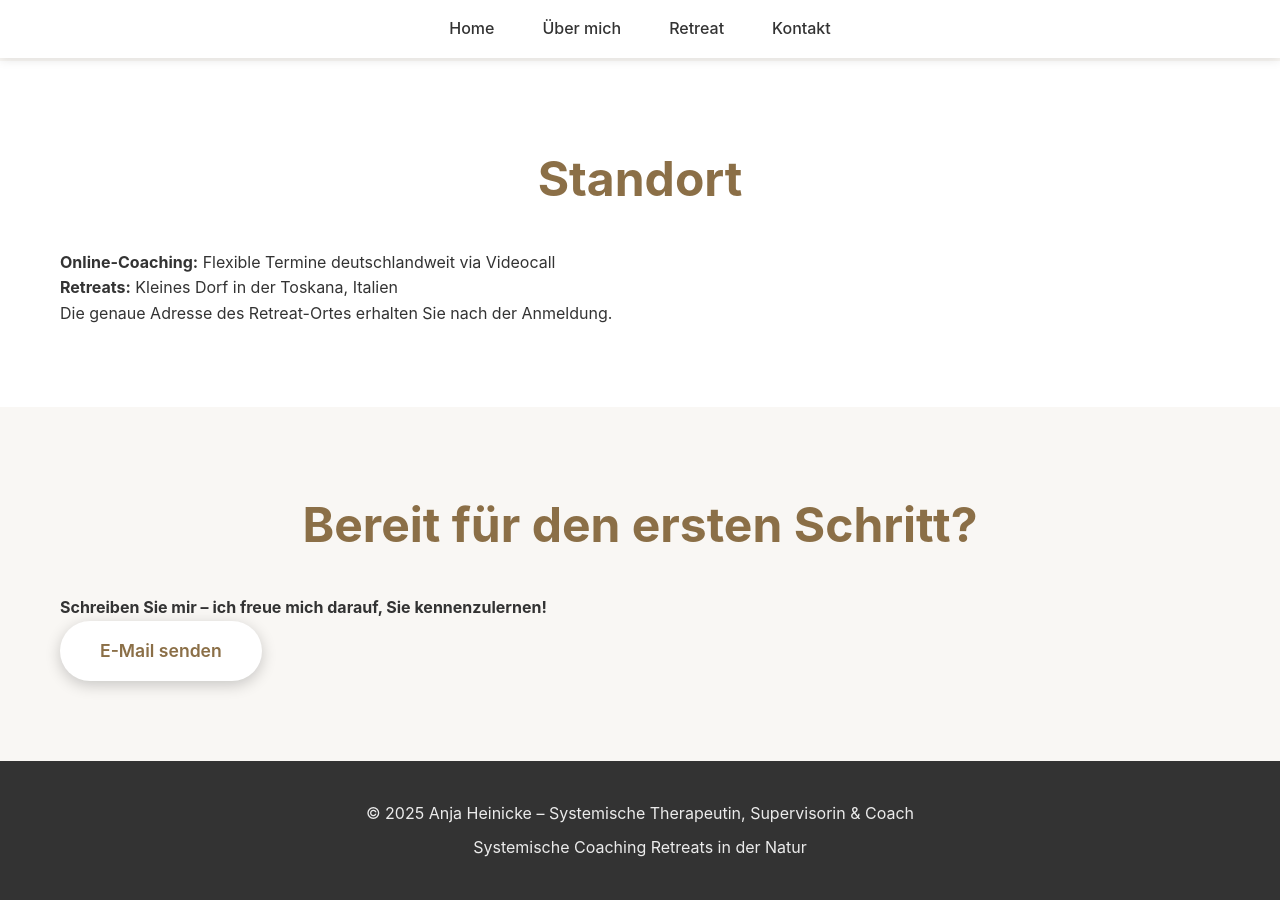
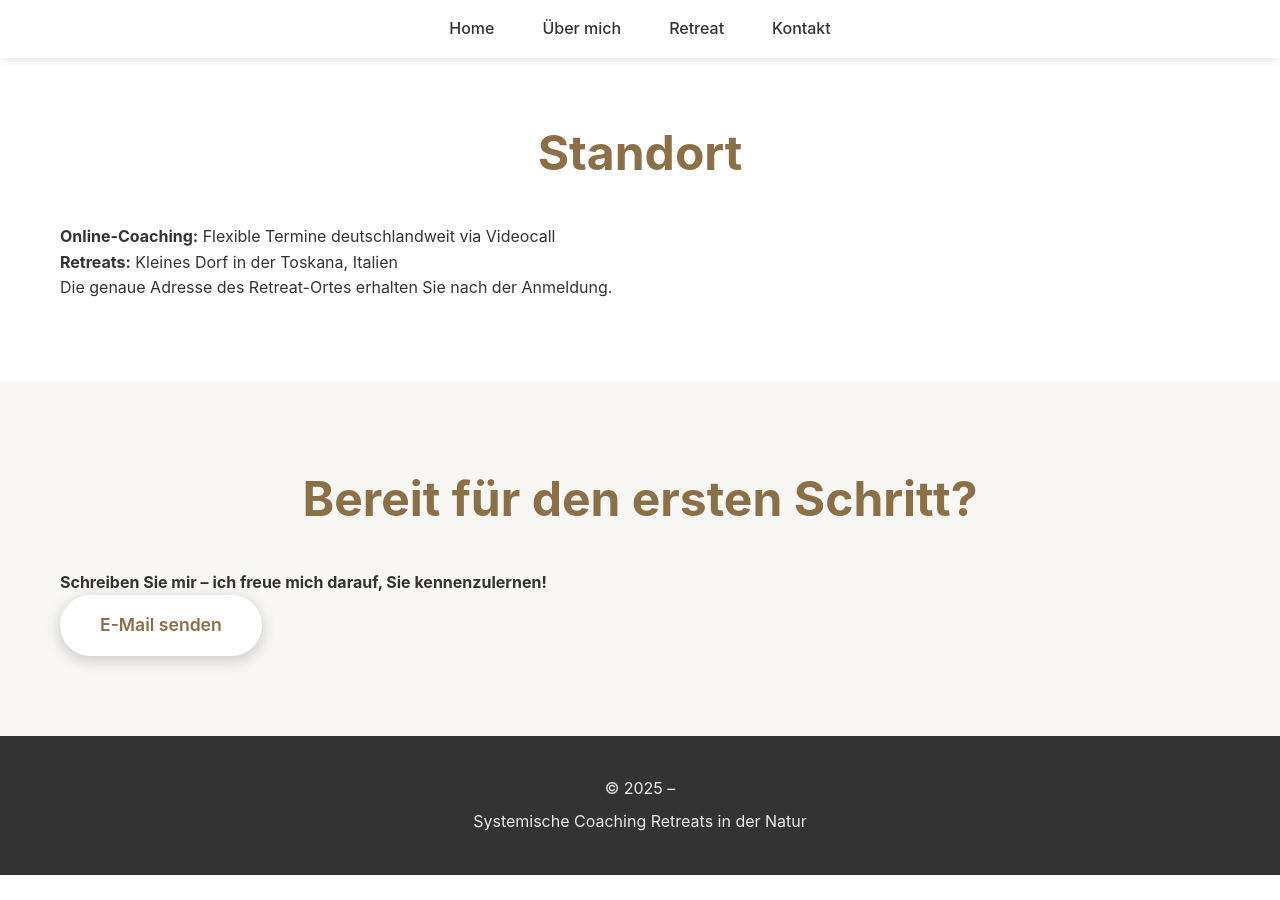
Before and after one commit to JonasHeinickeBio/anja-heinicke-coaching, a Jekyll site: the page built from jekyll-site/kontakt.md, in a window 1280 px wide and 900 px high, scrolled down 1850 px. Built offline with Jekyll 4.4.1, drawn with Linux system fonts in a browser that asks for light colours; after the commit the page ends 2725 px from its top, so only the background shows below that; part of the change alters nothing that is shown.

Commit message:
Update jekyll-site/_config.yml (via Pages CMS)

```diff
--- a/jekyll-site/_config.yml
+++ b/jekyll-site/_config.yml
@@ -1,33 +1,3 @@
-# Site settings
-title: "Anja Heinicke - Systemische Coaching Retreats"
-description: "Systemische Therapeutin, Supervisorin & Coach - Coaching Retreats in der Natur"
-baseurl: "/anja-heinicke-coaching" # the subpath of your site, e.g. /blog
-url: "https://JonasHeinickeBio.github.io" # the base hostname & protocol for your site
-lang: de
-
-# Author information
-author:
-  name: "Anja Heinicke"
-  email: "a_heinicke@web.de"
-  title: "Systemische Therapeutin, Supervisorin &amp; Coach"
-
-# Build settings
-markdown: kramdown
-kramdown:
-  input: Kramdown
-  hard_wrap: false
-  parse_block_html: true
-permalink: pretty
-
-# Collections (für zukünftige Blog-Posts/Artikel)
-# collections:
-#   posts:
-#     output: true
-#     permalink: /blog/:title/
-
-# Exclude from processing
-exclude:
-  - Gemfile
-  - Gemfile.lock
-  - node_modules
-  - vendor
+title: Systemische Coaching Retreats -  Anja Heinicke
+description: Systemische Therapeutin, Supervisorin & Coach - Coaching Retreats in der Natur
+url: https://JonasHeinickeBio.github.io
```
